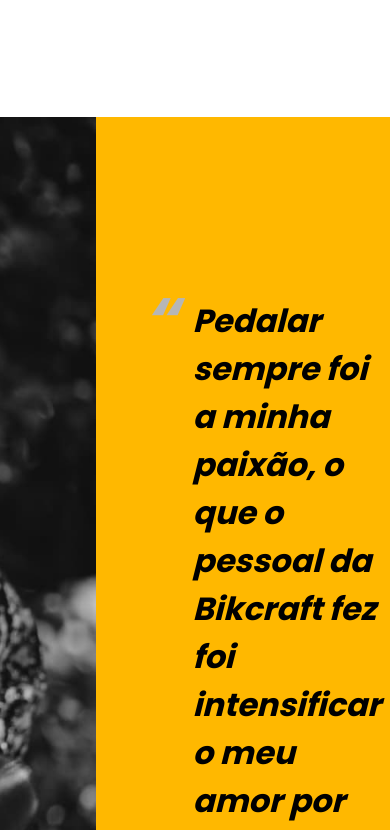
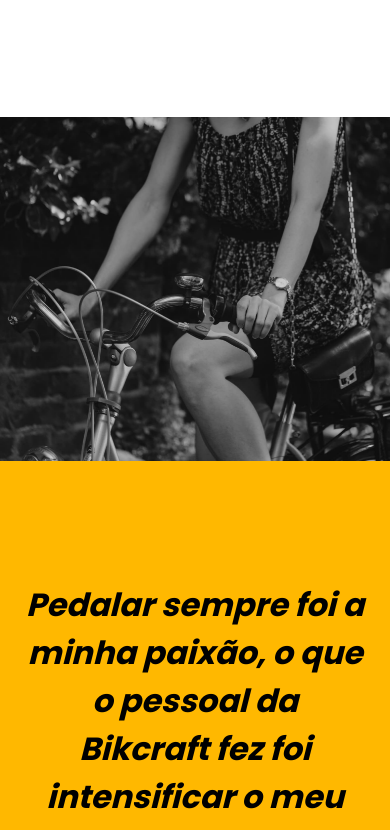
Before and after one commit to GcrCastro/Bikcraft-novo, a plain HTML site: page index.html in a window 390 px wide. Shown: the part 2294-3124 px from the top of the page. Drawn offline with Linux system fonts and the light colour scheme.

Commit message:
depoimento

```diff
--- a/home/depoimento.css
+++ b/home/depoimento.css
@@ -7,6 +7,7 @@
 }
 .depoimento img{
     height:100%;
+    width: 100%;
     object-fit: cover;
     object-position:right;
     border-radius:0px;
@@ -49,3 +50,33 @@
     color:var(--cor-12);
     padding-bottom: 64px;
 }
+@media (max-width: 1000px){
+    .depoimento{
+        grid-template-columns: 1fr;
+        text-align: center;
+    }
+    .depoimento img{
+        object-position:top;
+    }
+    .depoimento-texto{
+        max-width: 64ch;
+        text-align: center;
+        margin: auto;
+        padding-top: 120px;
+        padding-left: 64px;
+        padding-right: 64px;
+
+    }
+    .depoimento-texto h2::before{
+        display: none;
+    }
+    .depoimento-texto h2::after{
+        display: none;
+    }
+}
+@media (max-width: 600px){
+    .depoimento-texto{
+        padding-left: 24px;
+        padding-right: 24px;
+    }
+}
```
